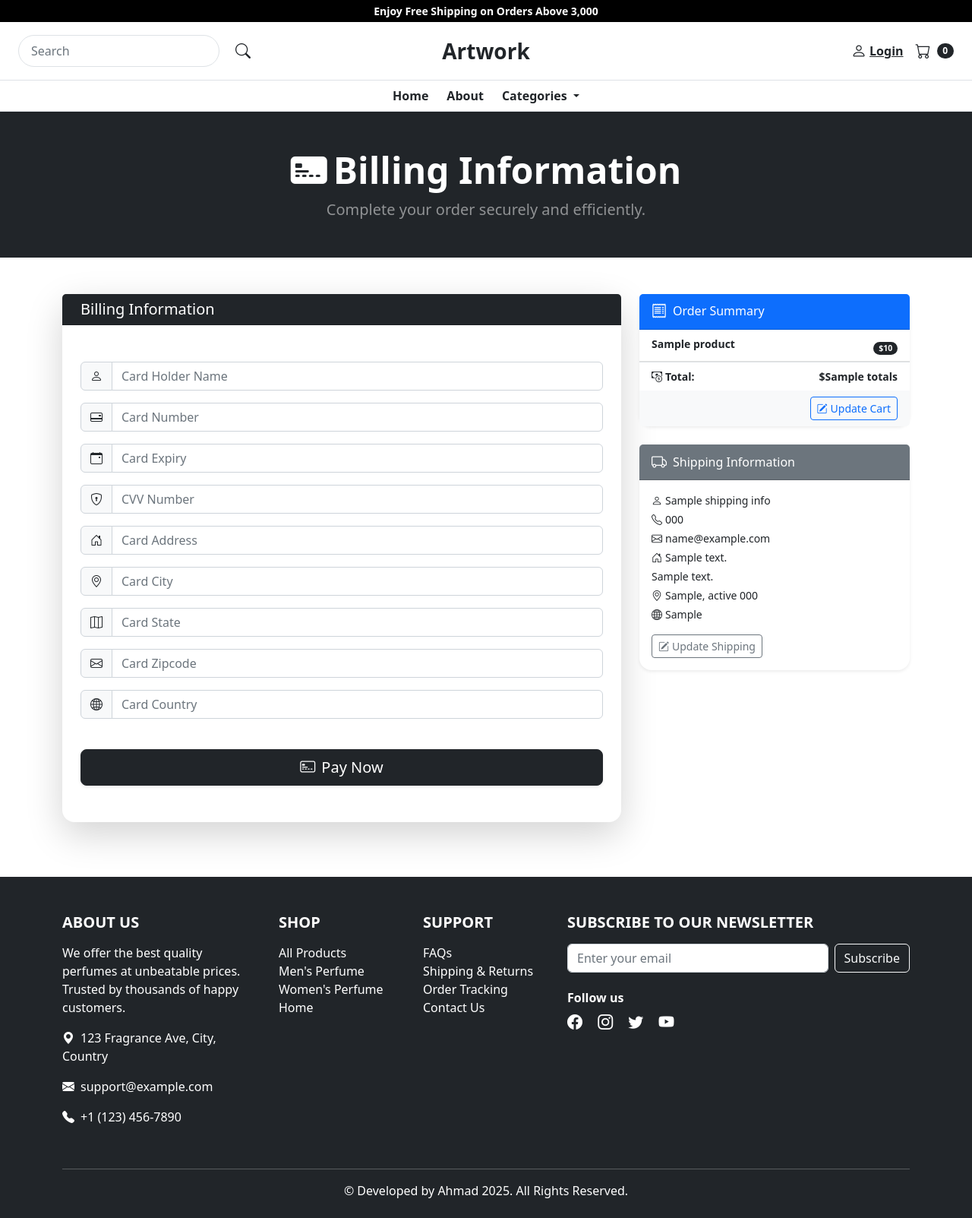
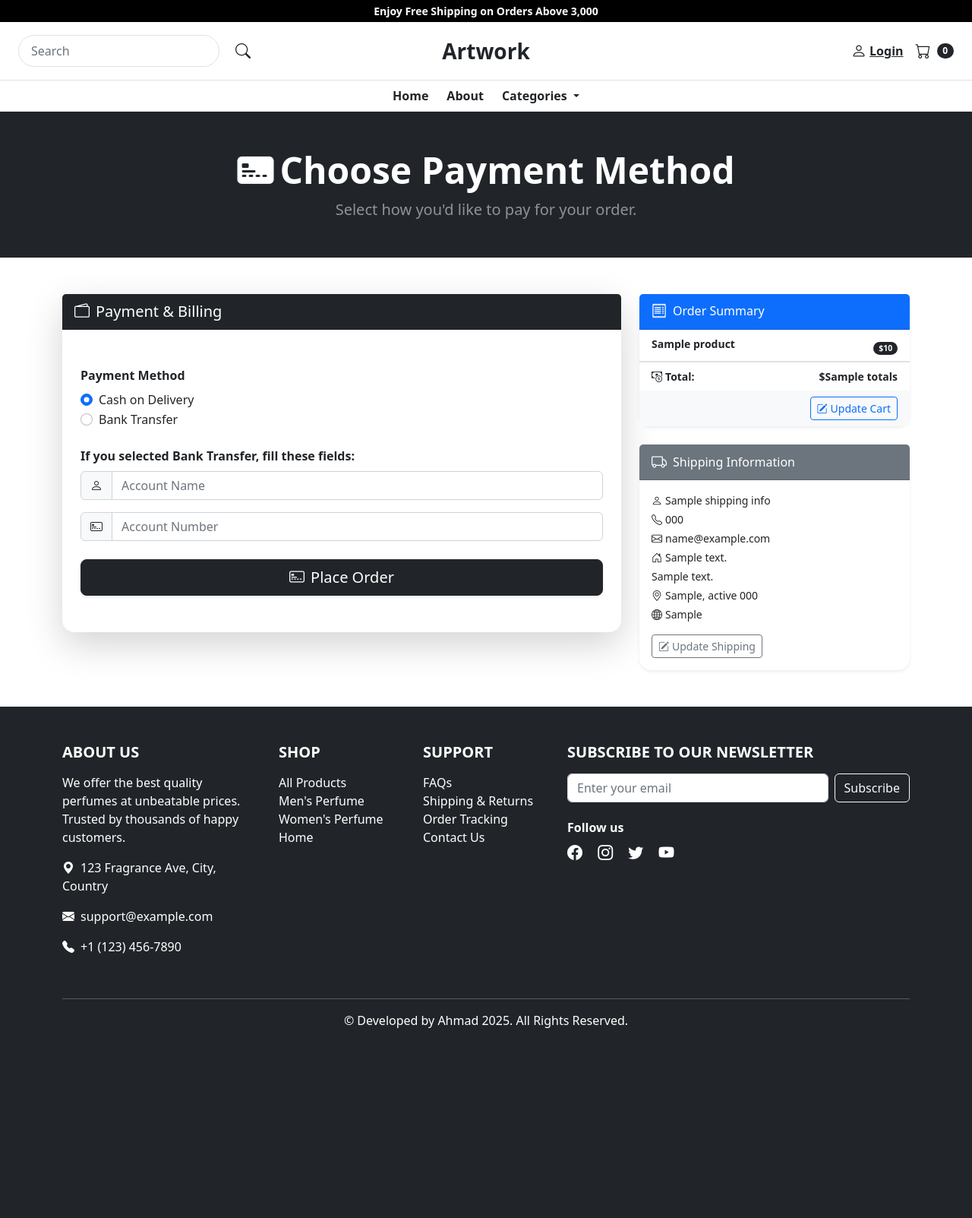
Before and after one commit to AhmadShahzad-0/Django-Ecommerce, a Django app: template payment/templates/payment/billing_info.html in a window 1280 px wide. Shown: the whole page at 76% size. After the commit the page ends 1353 px from the top, so only its background shows below. Run offline with Django 5.2, Linux system fonts and the light colour scheme; tables that the repository leaves empty hold one stand-in row (values such as "Sample post"); the template is opened without the code that fills it: values that come from a table or form of the project are taken from there, most other values are stand-ins (such as "Sample title", 1, 10 or a date in 2020); some libraries are stand-ins or nearby versions.

Commit message:
payment update

```diff
--- a/payment/forms.py
+++ b/payment/forms.py
@@ -20,12 +20,12 @@ class ShippingForm(forms.ModelForm):
         exclude = ['user']
 
 class PaymentForm(forms.Form):
-    card_name = forms.CharField(label="", widget=forms.TextInput(attrs={'class':'form-control', 'placeholder':'Card Holder Name'}), required=True)
-    card_number = forms.CharField(label="", widget=forms.TextInput(attrs={'class':'form-control', 'placeholder':'Card Number'}), required=True)
-    card_exp_date = forms.CharField(label="", widget=forms.TextInput(attrs={'class':'form-control', 'placeholder':'Card Expiry'}), required=True)
-    card_cvv_number = forms.CharField(label="", widget=forms.TextInput(attrs={'class':'form-control', 'placeholder':'CVV Number'}), required=True)
-    card_address = forms.CharField(label="", widget=forms.TextInput(attrs={'class':'form-control', 'placeholder':'Card Address'}), required=True)
-    card_city = forms.CharField(label="", widget=forms.TextInput(attrs={'class':'form-control', 'placeholder':'Card City'}), required=True)
-    card_state = forms.CharField(label="", widget=forms.TextInput(attrs={'class':'form-control', 'placeholder':'Card State'}), required=True)
-    card_zipcode = forms.CharField(label="", widget=forms.TextInput(attrs={'class':'form-control', 'placeholder':'Card Zipcode'}), required=True)
-    card_country = forms.CharField(label="", widget=forms.TextInput(attrs={'class':'form-control', 'placeholder':'Card Country'}), required=True)
+    card_name = forms.CharField(label="", widget=forms.TextInput(attrs={'class':'form-control', 'placeholder':'Account Name'}), required=False)
+    card_number = forms.CharField(label="", widget=forms.TextInput(attrs={'class':'form-control', 'placeholder':'Account Number'}), required=False)
+    # card_exp_date = forms.CharField(label="", widget=forms.TextInput(attrs={'class':'form-control', 'placeholder':'Card Expiry'}), required=True)
+    # card_cvv_number = forms.CharField(label="", widget=forms.TextInput(attrs={'class':'form-control', 'placeholder':'CVV Number'}), required=True)
+    # card_address = forms.CharField(label="", widget=forms.TextInput(attrs={'class':'form-control', 'placeholder':'Card Address'}), required=False)
+    # card_city = forms.CharField(label="", widget=forms.TextInput(attrs={'class':'form-control', 'placeholder':'Card City'}), required=True)
+    # card_state = forms.CharField(label="", widget=forms.TextInput(attrs={'class':'form-control', 'placeholder':'Card State'}), required=True)
+    # card_zipcode = forms.CharField(label="", widget=forms.TextInput(attrs={'class':'form-control', 'placeholder':'Card Zipcode'}), required=True)
+    # card_country = forms.CharField(label="", widget=forms.TextInput(attrs={'class':'form-control', 'placeholder':'Card Country'}), required=True)
--- a/payment/models.py
+++ b/payment/models.py
@@ -49,9 +49,15 @@ class Order(models.Model):
     date_ordered = models.DateTimeField(auto_now_add=True)
     shipped = models.BooleanField(default=False)
     date_shipped = models.DateTimeField(null=True, blank=True)
+    payment_method = models.CharField(max_length=20, choices=[('cod', 'Cash on Delivery'), ('bank', 'Bank Transfer')], default='cod')
+
 
     def __str__(self):
         return f'Order - {str(self.id)}'
+
+    def get_payment_method_display_name(self):
+        return dict(self._meta.get_field('payment_method').choices).get(self.payment_method, 'Unknown')
+
 
 # Auto Add Shipping Date
 @receiver(pre_save, sender=Order)
--- a/payment/templates/payment/billing_info.html
+++ b/payment/templates/payment/billing_info.html
@@ -1,81 +1,72 @@
 {% extends 'store/base.html' %}
 {% load form_tags %}
+
 {% block content %}
 
 <!-- Header -->
 <header class="bg-dark py-5 text-center text-white">
     <div class="container">
-        <h1 class="display-5 fw-bold"><i class="bi bi-credit-card-2-front-fill me-2"></i>Billing Information</h1>
-        <p class="lead text-white-50 mb-0">Complete your order securely and efficiently.</p>
+        <h1 class="display-5 fw-bold">
+            <i class="bi bi-credit-card-2-front-fill me-2"></i>Choose Payment Method
+        </h1>
+        <p class="lead text-white-50 mb-0">Select how you'd like to pay for your order.</p>
     </div>
 </header>
 
-<!-- Main Checkout Layout -->
+<!-- Main Checkout Section -->
 <div class="container my-5">
     <div class="row gy-4 justify-content-center">
 
-<!-- Billing Information (Main Focus) -->
+        <!-- Payment & Billing Section -->
         <div class="col-12 col-lg-8">
-    <div class="card border-0 shadow-lg rounded-4 mb-4">
+            <div class="card border-0 shadow-lg rounded-4">
                 <div class="card-header bg-dark text-white d-flex align-items-center">
-            <i class="bi bi-person-vcard me-2 fs-5"></i>
-            <h5 class="mb-0">Billing Information</h5>
+                    <i class="bi bi-wallet2 me-2 fs-5"></i>
+                    <h5 class="mb-0">Payment & Billing</h5>
                 </div>
                 <div class="card-body px-4 py-5">
                     <form method="POST" action="{% url 'process_order' %}">
                         {% csrf_token %}
 
-                <div class="mb-3 input-group">
+                        <!-- Payment Method -->
+                        <div class="mb-4">
+                            <label class="form-label fw-semibold">Payment Method</label>
+                            <div class="form-check">
+                                <input class="form-check-input" type="radio" name="payment_method" value="cod" id="cod" checked>
+                                <label class="form-check-label" for="cod">Cash on Delivery</label>
+                            </div>
+                            <div class="form-check">
+                                <input class="form-check-input" type="radio" name="payment_method" value="bank" id="bank">
+                                <label class="form-check-label" for="bank">Bank Transfer</label>
+                            </div>
+                        </div>
+
+                        <!-- Bank Transfer Details -->
+                        <div class="mb-3">
+                            <label class="form-label fw-semibold">If you selected Bank Transfer, fill these fields:</label>
+                            <div class="input-group mb-3">
                                 <span class="input-group-text bg-light"><i class="bi bi-person"></i></span>
                                 {{ billing_form.card_name|add_class:"form-control" }}
                             </div>
-
-                <div class="mb-3 input-group">
-                    <span class="input-group-text bg-light"><i class="bi bi-credit-card-2-back"></i></span>
+                            <div class="input-group mb-3">
+                                <span class="input-group-text bg-light"><i class="bi bi-credit-card-2-front"></i></span>
                                 {{ billing_form.card_number|add_class:"form-control" }}
-                </div>
-
-                <div class="row">
-                    <div class="col-md-6 mb-3 input-group">
-                        <span class="input-group-text bg-light"><i class="bi bi-calendar-event"></i></span>
-                        {{ billing_form.card_exp_date|add_class:"form-control" }}
-                    </div>
-                    <div class="col-md-6 mb-3 input-group">
-                        <span class="input-group-text bg-light"><i class="bi bi-shield-lock"></i></span>
-                        {{ billing_form.card_cvv_number|add_class:"form-control" }}
                             </div>
                         </div>
 
-                <div class="mb-3 input-group">
-                    <span class="input-group-text bg-light"><i class="bi bi-house-door"></i></span>
-                    {{ billing_form.card_address|add_class:"form-control" }}
+                        <!-- Static Bank Info -->
+                        <div id="bank-details" class="bg-light p-3 rounded mb-4 d-none">
+                            <h6><i class="bi bi-bank me-1"></i>Bank Details</h6>
+                            <p class="mb-1"><strong>Account Name:</strong> {{ bank_account.name }}</p>
+                            <p class="mb-1"><strong>Account Number:</strong> {{ bank_account.number }}</p>
+                            <p class="mb-1"><strong>IFSC/IBAN:</strong> {{ bank_account.code }}</p>
+                            <p class="mb-0"><strong>Bank Name:</strong> {{ bank_account.bank }}</p>
                         </div>
 
-                <div class="row">
-                    <div class="col-md-6 mb-3 input-group">
-                        <span class="input-group-text bg-light"><i class="bi bi-geo-alt"></i></span>
-                        {{ billing_form.card_city|add_class:"form-control" }}
-                    </div>
-                    <div class="col-md-6 mb-3 input-group">
-                        <span class="input-group-text bg-light"><i class="bi bi-map"></i></span>
-                        {{ billing_form.card_state|add_class:"form-control" }}
-                    </div>
-                </div>
-
-                <div class="row">
-                    <div class="col-md-6 mb-3 input-group">
-                        <span class="input-group-text bg-light"><i class="bi bi-envelope"></i></span>
-                        {{ billing_form.card_zipcode|add_class:"form-control" }}
-                    </div>
-                    <div class="col-md-6 mb-3 input-group">
-                        <span class="input-group-text bg-light"><i class="bi bi-globe2"></i></span>
-                        {{ billing_form.card_country|add_class:"form-control" }}
-                    </div>
-                </div>
-
+                        <!-- Submit -->
                         <div class="d-grid mt-4">
                             <button type="submit" class="btn btn-dark btn-lg rounded-3 shadow-sm">
-                        <i class="bi bi-credit-card-2-front me-2"></i>Pay Now
+                                <i class="bi bi-credit-card-2-front me-2"></i>Place Order
                             </button>
                         </div>
                     </form>
@@ -83,10 +74,9 @@
             </div>
         </div>
 
+        <!-- Order Summary & Shipping Info -->
+        <div class="col-12 col-lg-4">
 
-
-    <!-- Order Summary + Shipping Info in One Column -->
-    <div class="col-12 col-lg-4">
             <!-- Order Summary -->
             <div class="card border-0 shadow-sm rounded-4 mb-4">
                 <div class="card-header bg-primary text-white d-flex align-items-center">
@@ -125,7 +115,7 @@
                 </div>
             </div>
 
-        <!-- Shipping Information -->
+            <!-- Shipping Info -->
             <div class="card border-0 shadow-sm rounded-4">
                 <div class="card-header bg-secondary text-white d-flex align-items-center">
                     <i class="bi bi-truck me-2 fs-5"></i>
@@ -141,7 +131,6 @@
                     {% endif %}
                     <p class="mb-1"><i class="bi bi-geo-alt me-1"></i>{{ shipping_info.shipping_city }}, {{ shipping_info.shipping_state }} {{ shipping_info.shipping_zipcode }}</p>
                     <p class="mb-3"><i class="bi bi-globe2 me-1"></i>{{ shipping_info.shipping_country }}</p>
-
                     <a href="{% url 'checkout' %}" class="btn btn-outline-secondary btn-sm">
                         <i class="bi bi-pencil-square me-1"></i>Update Shipping
                     </a>
@@ -151,4 +140,24 @@
     </div>
 </div>
 
+{% block extra_js %}
+<!-- Toggle Bank Info Based on Selection -->
+<script>
+document.addEventListener("DOMContentLoaded", () => {
+    const cod = document.getElementById('cod');
+    const bank = document.getElementById('bank');
+    const bankDetails = document.getElementById('bank-details');
+
+    function toggleBankDetails() {
+        bankDetails.classList.toggle("d-none", !bank.checked);
+    }
+
+    cod.addEventListener("change", toggleBankDetails);
+    bank.addEventListener("change", toggleBankDetails);
+
+    // Initialize visibility on page load
+    toggleBankDetails();
+});
+</script>
 {% endblock %}
+{% endblock %}
```
Also changed, not shown: payment/templates/payment/orders.html (+33 -18 lines), payment/views.py (+53 -65 lines), payment/migrations/0011_order_payment_method.py (added). Lines whose indentation alone changed are shown as unchanged.
